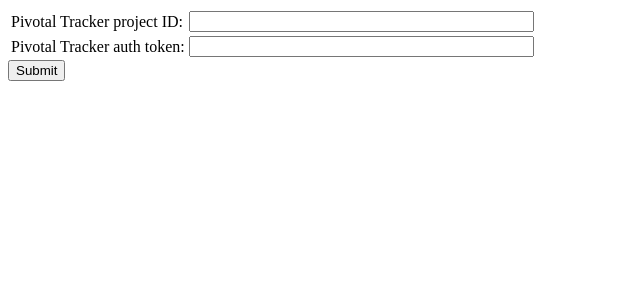
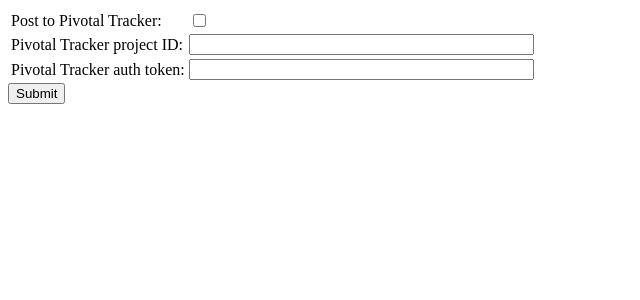
Before and after one commit to sdimmick/android_crash_reports, a Django app: template admin/templates/config.html in a window 1280 px wide. Shown: the top 300 px of the page, without its empty margins (0-640 px from the left). Run offline with Django 3.2, Linux system fonts and the light colour scheme; the template is opened without the code that fills it, so the values that code supplies are empty.

Commit message:
Added config option for conditional pivotal posts
Added post_to_pivotal flag to Config to allow / disallow posts to
Pivotal. Also added redirect from '/admin' to '/admin/config'

```diff
--- a/admin/admin.py
+++ b/admin/admin.py
@@ -10,10 +10,12 @@
         self.render_template(config)
 
     def post(self):
+        post_to_pivotal = self.request.get('post_to_pivotal')
         pivotal_project_id = self.request.get('pivotal_project_id')
         pivotal_auth_token = self.request.get('pivotal_auth_token')
 
         config = Config.get_app_config()
+        config.post_to_pivotal = post_to_pivotal.lower() == "true"
         config.pivotal_project_id = pivotal_project_id
         config.pivotal_auth_token = pivotal_auth_token
         config.put()
@@ -52,6 +54,6 @@
         self.response.out.write(template.render(path, template_values))
 
 app = webapp2.WSGIApplication([
+    ('/admin/tokens', AccessTokenHandler),
     ('/admin/config', ConfigHandler),
-    ('/admin/tokens', AccessTokenHandler),
     ], debug=True)
--- a/admin/models.py
+++ b/admin/models.py
@@ -2,6 +2,7 @@
 from google.appengine.ext import ndb
 
 class Config(ndb.Model):
+    post_to_pivotal         = ndb.BooleanProperty(default=False)
     pivotal_project_id      = ndb.StringProperty()
     pivotal_auth_token      = ndb.StringProperty()
 
--- a/admin/templates/config.html
+++ b/admin/templates/config.html
@@ -2,6 +2,10 @@
   <body>
     <form action="/admin/config" method="post">
       <table>
+        <tr>
+          <td><label for="post_to_pivotal">Post to Pivotal Tracker:</label></td>
+          <td><input type="checkbox" id="post_to_pivotal" name="post_to_pivotal" {% if config.post_to_pivotal %} checked {% endif %} value="true"></td>
+        </tr>
         <tr>
           <td><label for="pivotal_project_id">Pivotal Tracker project ID:</label></td>
           <td><input type="text" id="pivotal_project_id" name="pivotal_project_id" value="{{ config.pivotal_project_id|default:"" }}" size="40"></td>
```
Also changed, not shown: crashreports/api.py (+5 -4 lines), main/main.py (+6 -1 lines).
